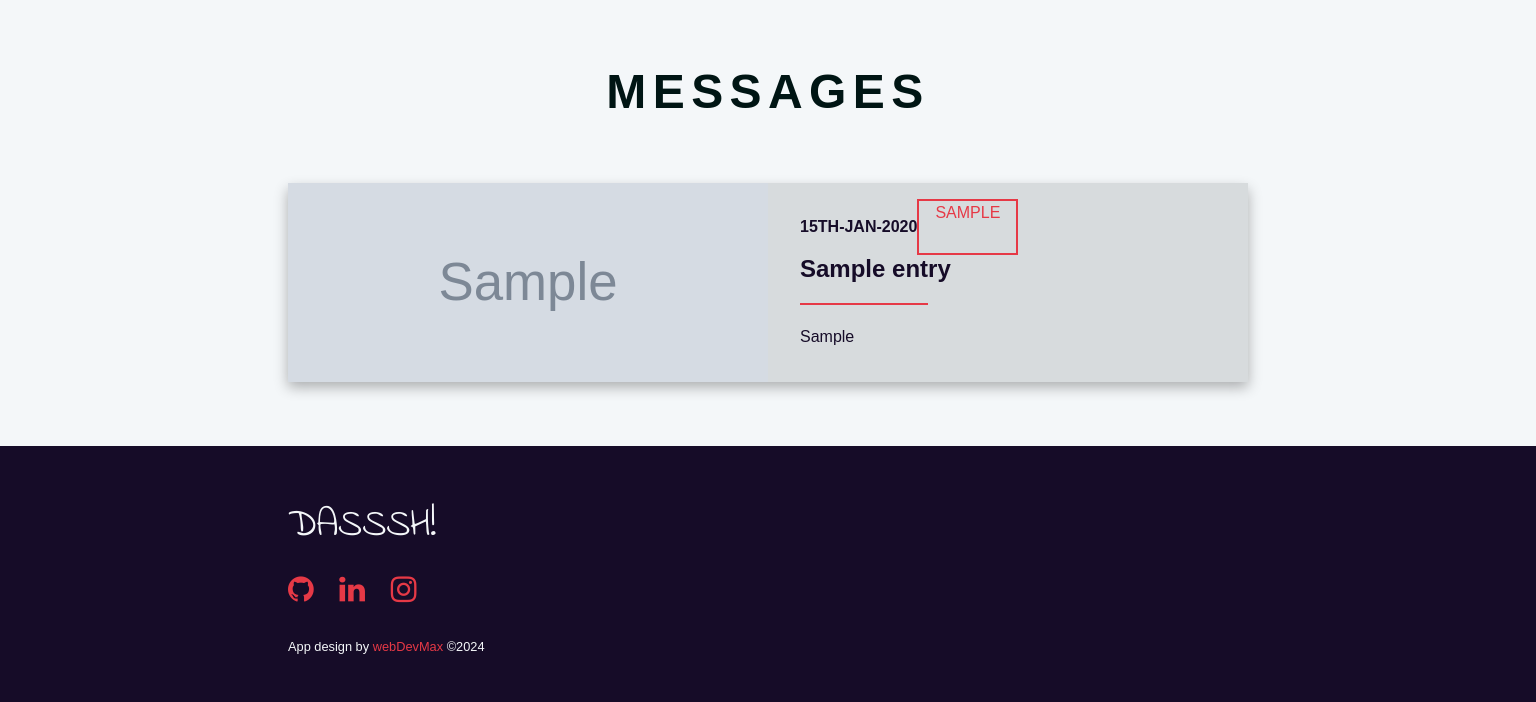
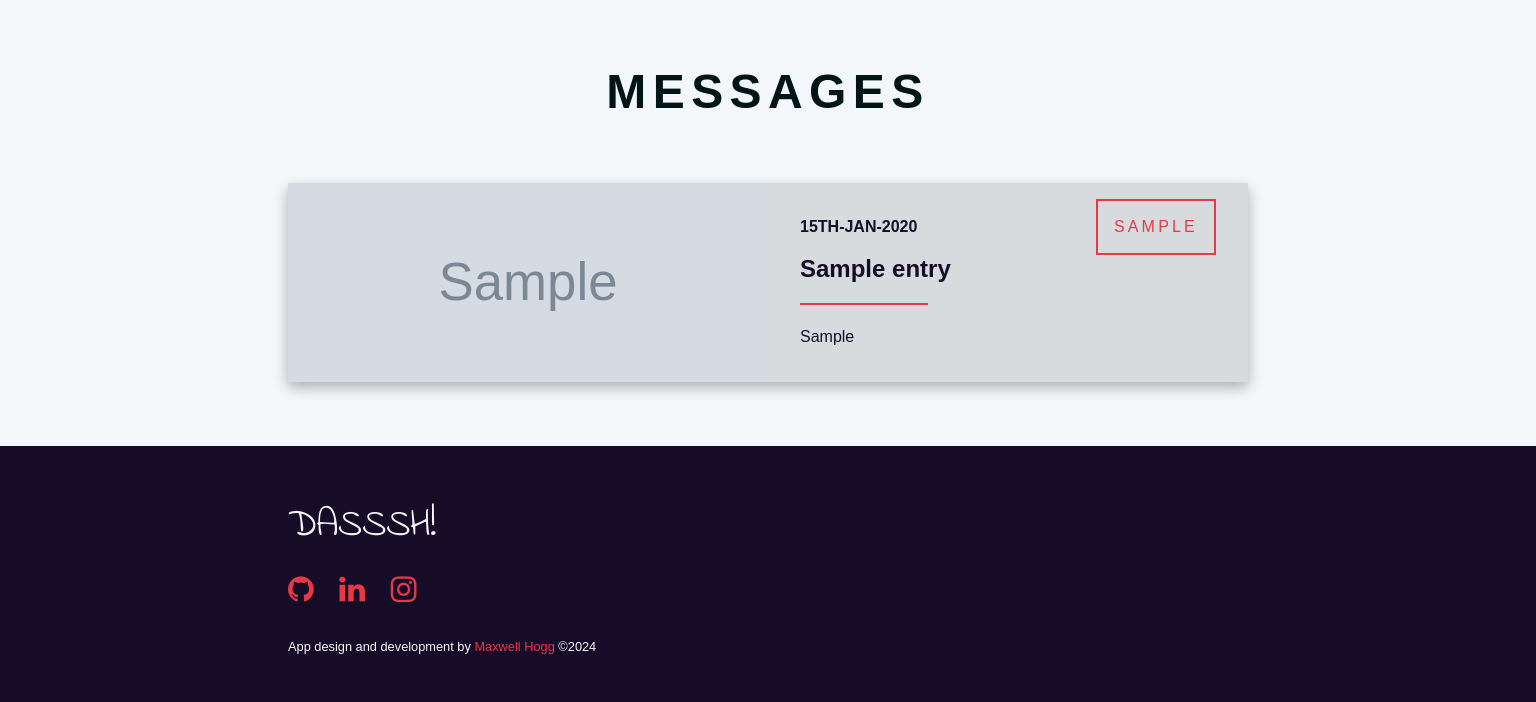
Before and after one commit to maxwellhogg/dasssh, a PHP site: page / in a window 1536 px wide. Shown: the part 128-830 px from the top of the page. Run offline with PHP 8.4, Linux system fonts and the light colour scheme; tables that the repository leaves empty or names only in its code hold one stand-in row (values such as "Sample post"); grey boxes marked "Sample" are stand-in pictures; some web fonts are replaced.

Commit message:
updated main.css

```diff
--- a/css/main.css
+++ b/css/main.css
@@ -140,6 +140,7 @@ nav {
 
 .content-container {
     padding: 1rem 2rem 2rem;
+    width: 100%;
 }
 
 .content-date {
@@ -151,14 +152,33 @@ nav {
 
 .content-name-container {
     display: flex;
+    flex-direction: column;
     justify-content: space-between;
+    width: 100%;
+}
+
+@media (min-width: 1440px) {
+    .content-name-container {
+        flex-direction: row;
+    }
 }
 
 .content-name {
+    display: flex;
+    align-items: center;
+    justify-content: center;
     text-transform: uppercase;
+    letter-spacing: 0.2rem;
     color: var(--main-mid);
     border: 2px solid var(--main-mid);
-    padding: 0.2rem 1rem;
+    padding: 0.4rem 1rem;
+    margin-bottom: 1.2rem;
+}
+
+@media (min-width: 1440px) {
+    .content-name {
+        margin-bottom: 0;
+    }
 }
 
 .card-heading {
@@ -291,12 +311,13 @@ nav {
 }
 
 .form-section-item-input {
-    border-radius: 0.5rem;
+    /* border-radius: 0.5rem; */
     height: 3rem;
     background: var(--second-light);
     border: 2px solid var(--second-dark);
     font-size: 1.4rem;
     padding: 0.36rem 1rem;
+    box-shadow: 0 0.4rem 0.8rem rgba(0, 0, 0, 0.3);
 }
 
 .form-section-item-input-textarea {
--- a/views/footer.views.php
+++ b/views/footer.views.php
@@ -11,7 +11,7 @@
                     <a class="social-icons-link" href="#"><i class="fa fa-linkedin" style="font-size:30px;color:var(--main)"></i></a>
                     <a class="social-icons-link" href="#"><i class="fa fa-instagram" style="font-size:30px;color:var(--main)"></i></a>
 		        </div>
-                <div class="copyright">App design by <a class="copyright-link" href=#">webDevMax</a> &#169;2024</div>
+                <div class="copyright">App design and development by <a class="copyright-link" href="https://maxwellhogg.com" target="_blank">Maxwell Hogg</a> &#169;2024</div>
             </div>
         </div>
     </footer>
```
